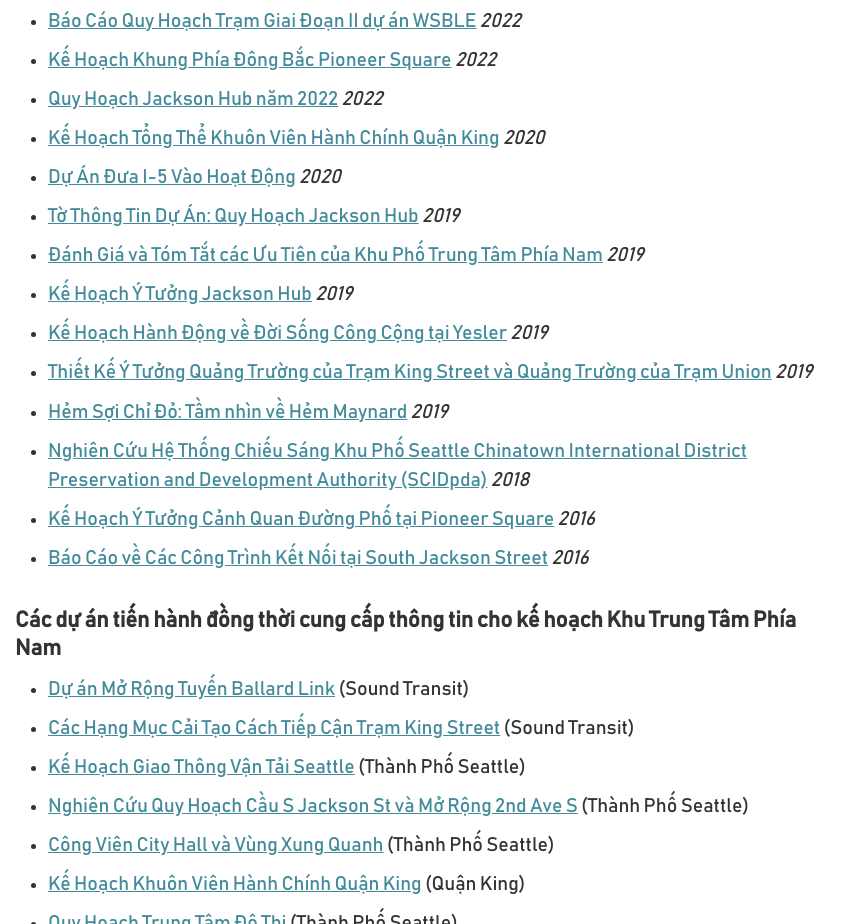
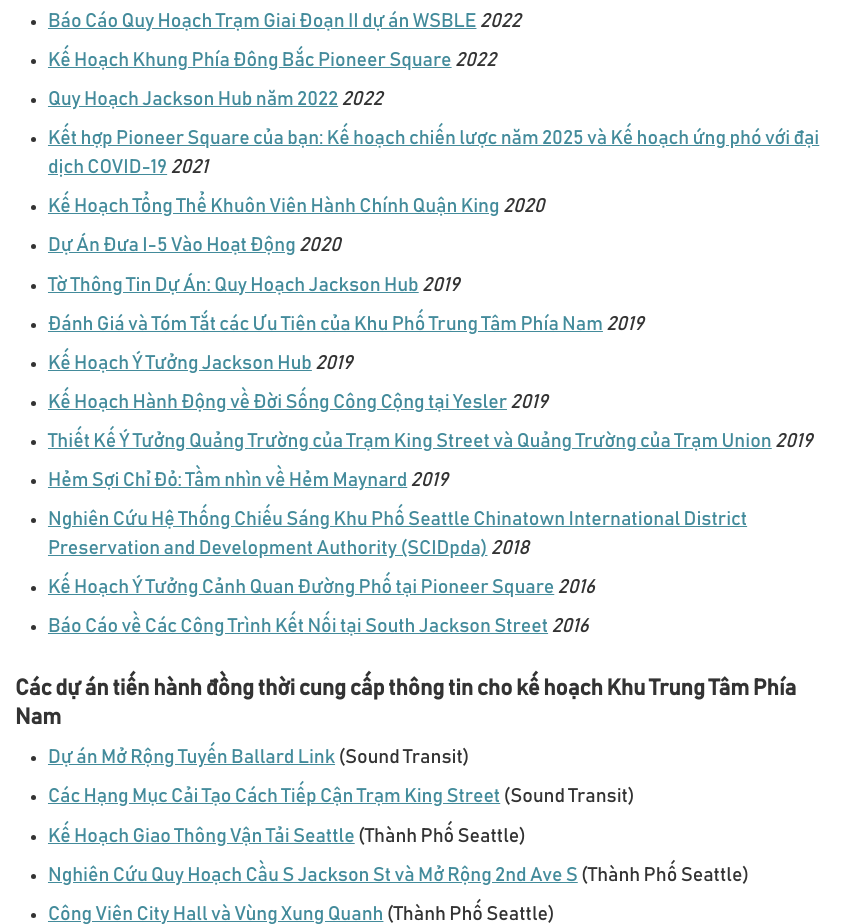
Before and after one commit to enviro-issues/south-downtown-hub-po-vietnamese, a plain HTML site: page index.html in a window 1280 px wide. Shown: the part 6447-7371 px from the top of the page, without its empty margins (0-867 px from the left). Drawn offline with nearby package versions, Linux system fonts and the light colour scheme.

Commit message:
adding link

```diff
--- a/index.html
+++ b/index.html
@@ -295,6 +295,7 @@
                             <li>                                 <a href="https://www.soundtransit.org/sites/default/files/documents/west-seattle-link-extension-station-planning-progress-report.pdf" target="_blank">Báo Cáo Quy Hoạch Trạm Giai Đoạn II dự án WSBLE</a> <i>2022</i>                             </li>
                             <li>                                 <a href="https://allianceforpioneersquare.org/wp/what-we-do/public-realm/northeast-pioneer-square-framework-plan/" target="_blank">Kế Hoạch Khung Phía Đông Bắc Pioneer Square</a> <i>2022</i>                             </li>
                             <li>                                 <a href="https://www.seattle.gov/opcd/ongoing-initiatives/jackson-hub" target="_blank">Quy Hoạch Jackson Hub năm 2022</a> <i> 2022</i>                             </li>
+                            <li>                                 <a href="https://www.seattle.gov/opcd/ongoing-initiatives/jackson-hub" target="_blank"> Kết hợp Pioneer Square của bạn: Kế hoạch chiến lược năm 2025 và Kế hoạch ứng phó với đại dịch COVID-19</a> <i> 2021</i>                             </li>
                             <li>                                 <a href="https://kingcounty.gov/en/legacy/initiatives/civic-campus-master-plan/-/media/initiatives/civic-campus-master-plan/documents/ccmp-gao-presentation-20200121.ashx?la=en&hash=E0FF09E3B14501C12441151828CE61E3" target="_blank">Kế Hoạch Tổng Thể Khuôn Viên Hành Chính Quận King</a> <i>2020</i>                             </li>
                             <li>                                 <a href="https://interimcda.org/wp-content/uploads/2022/03/I-5-Activation-Project-SD-Package_Draft-1.pdf" target="_blank">Dự Án Đưa I-5 Vào Hoạt Động</a> <i>2020</i>                             </li>
                             <li>                                 <a href="https://www.seattle.gov/documents/Departments/OPCD/OngoingInitiatives/JacksonHub/Jackson%20Hub_TwoPager_EN.pdf" target="_blank">Tờ Thông Tin Dự Án: Quy Hoạch Jackson Hub</a> <i>2019</i>                             </li>
```
